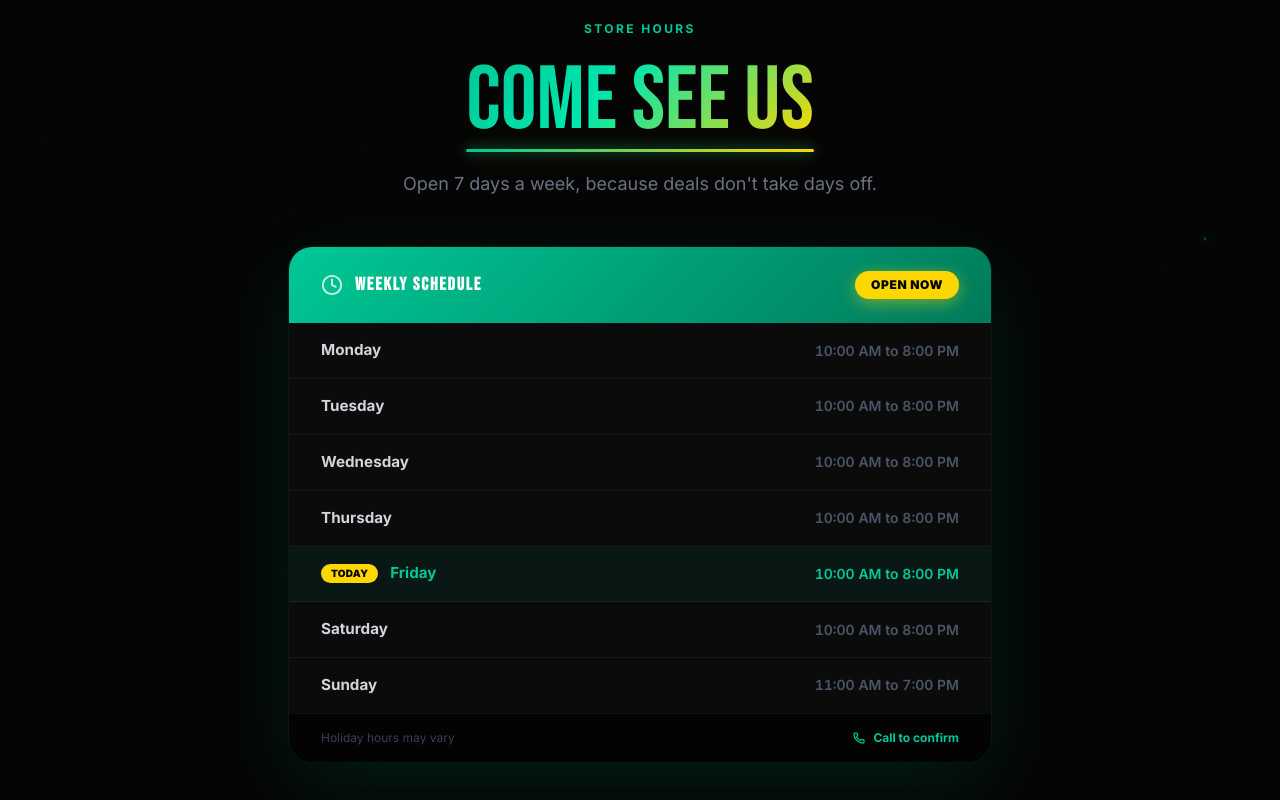
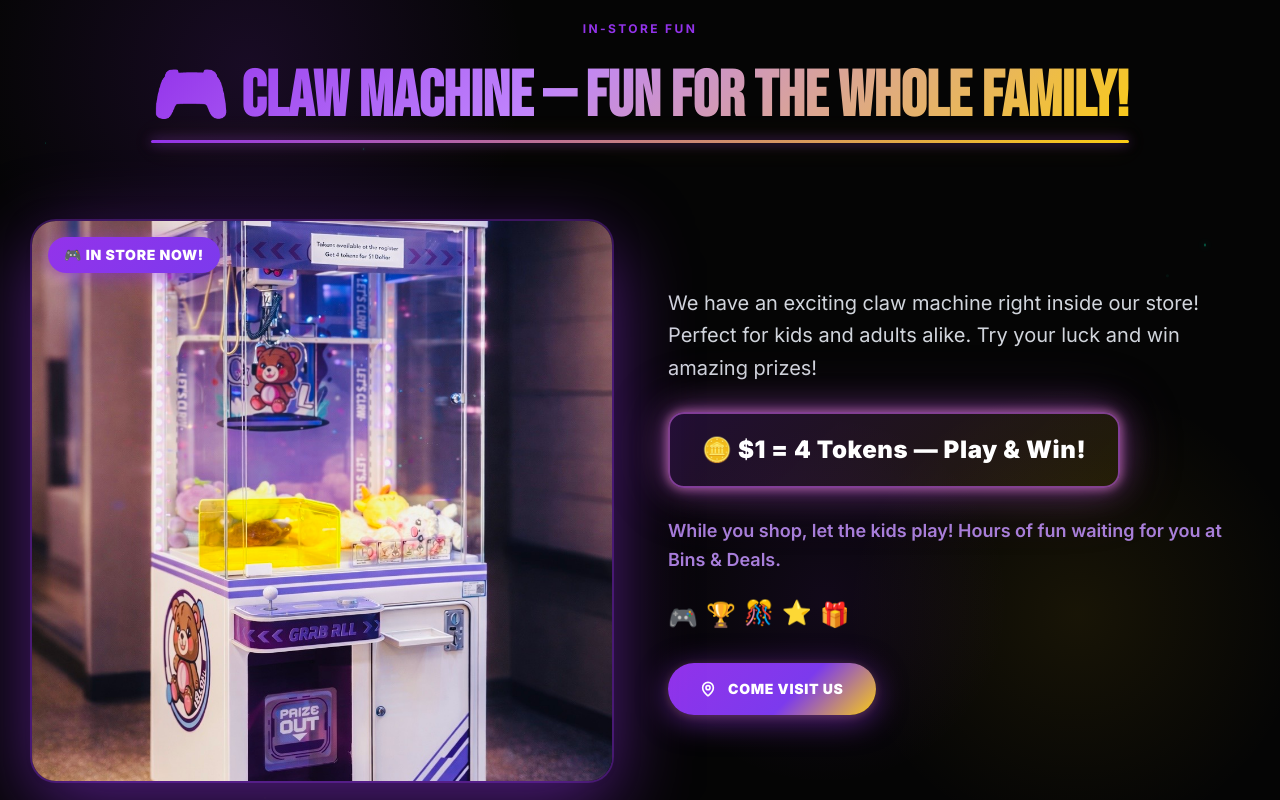
Before and after one commit to Naveen-Madhav/Bins-and-Deals, a React (Vite) app: page / in a window 1280 px wide. Shown: the part 4700-5500 px from the top of the page. Built offline with nearby package versions, Linux system fonts and the light colour scheme.

Commit message:
Added claw machine section

```diff
--- a/src/App.jsx
+++ b/src/App.jsx
@@ -9,6 +9,7 @@ import {
   Wrench, Sparkles, CreditCard, Banknote, RefreshCw,
 } from 'lucide-react'
 import pricingPoster from './assets/pricing-poster.jpg'
+import clawMachineImg from './assets/claw-machine.jpg'
 
 // ─── Constants ───────────────────────────────────────────────────────────────
 const MINT   = '#00C896'
@@ -987,6 +988,166 @@ function TreasureHunt() {
   )
 }
 
+// ─── CLAW MACHINE ────────────────────────────────────────────────────────────
+const PURPLE = '#9333EA'
+const PURPLE_GLOW = 'rgba(147,51,234,0.55)'
+const YELLOW_BRIGHT = '#FACC15'
+
+function ClawMachine() {
+  return (
+    <>
+      <SectionDivider />
+      <section id="claw-machine" className="py-28 overflow-hidden relative" style={{ background: DARK }}>
+        {/* Purple & yellow mesh blobs */}
+        <div className="absolute inset-0 overflow-hidden pointer-events-none">
+          <motion.div
+            className="absolute w-[600px] h-[600px] rounded-full"
+            style={{ background: 'radial-gradient(circle, rgba(147,51,234,0.14) 0%, transparent 65%)', top: '-10%', left: '-8%' }}
+            animate={{ x: [0, 50, -30, 0], y: [0, -40, 50, 0] }}
+            transition={{ duration: 20, repeat: Infinity, ease: 'easeInOut' }}
+          />
+          <motion.div
+            className="absolute w-[500px] h-[500px] rounded-full"
+            style={{ background: 'radial-gradient(circle, rgba(250,204,21,0.08) 0%, transparent 65%)', bottom: '5%', right: '-5%' }}
+            animate={{ x: [0, -40, 30, 0], y: [0, 50, -40, 0] }}
+            transition={{ duration: 26, repeat: Infinity, ease: 'easeInOut', delay: 3 }}
+          />
+          <motion.div
+            className="absolute w-[400px] h-[400px] rounded-full"
+            style={{ background: 'radial-gradient(circle, rgba(147,51,234,0.09) 0%, transparent 65%)', top: '50%', right: '20%' }}
+            animate={{ x: [0, 60, -20, 0], y: [0, -30, 60, 0] }}
+            transition={{ duration: 32, repeat: Infinity, ease: 'easeInOut', delay: 6 }}
+          />
+        </div>
+
+        <Particles count={14} />
+
+        <div className="max-w-7xl mx-auto px-5 sm:px-8 relative z-10">
+          {/* Section header */}
+          <Reveal variants={stagger} className="text-center mb-16">
+            <motion.p
+              variants={fadeUp}
+              className="font-bold uppercase tracking-[0.2em] text-xs mb-5"
+              style={{ color: PURPLE }}
+            >
+              In-Store Fun
+            </motion.p>
+            <motion.h2
+              variants={fadeUp}
+              className="text-[clamp(2.2rem,5vw,4.5rem)] leading-tight font-black mb-5 heading-underline-purple"
+              style={{
+                fontFamily: "'Bebas Neue', sans-serif",
+                background: `linear-gradient(135deg, ${PURPLE} 0%, #c084fc 40%, ${YELLOW_BRIGHT} 100%)`,
+                WebkitBackgroundClip: 'text',
+                WebkitTextFillColor: 'transparent',
+                backgroundClip: 'text',
+                display: 'inline-block',
+              }}
+            >
+              🎮 Claw Machine — Fun for the Whole Family!
+            </motion.h2>
+          </Reveal>
+
+          {/* Content: image + text */}
+          <div className="grid lg:grid-cols-2 gap-14 items-center">
+            {/* Image */}
+            <Reveal variants={stagger}>
+              <motion.div
+                variants={slideLeft}
+                className="relative rounded-3xl overflow-hidden"
+                style={{
+                  boxShadow: `0 0 0 2px rgba(147,51,234,0.3), 0 24px 80px ${PURPLE_GLOW}, 0 4px 24px rgba(0,0,0,0.7)`,
+                }}
+              >
+                {/* Floating glow behind image */}
+                <div
+                  className="absolute -inset-2 rounded-3xl pointer-events-none"
+                  style={{ background: `radial-gradient(ellipse at center, rgba(147,51,234,0.18) 0%, transparent 70%)`, zIndex: 0 }}
+                />
+                <img
+                  src={clawMachineImg}
+                  alt="Claw Machine at Bins and Deals"
+                  className="w-full h-full object-cover relative z-10"
+                  style={{ maxHeight: '560px', display: 'block' }}
+                />
+                {/* Corner badge */}
+                <div
+                  className="absolute top-4 left-4 z-20 px-4 py-2 rounded-full font-black text-sm uppercase tracking-wider text-white"
+                  style={{
+                    background: `linear-gradient(135deg, ${PURPLE} 0%, #7c3aed 100%)`,
+                    boxShadow: `0 4px 20px ${PURPLE_GLOW}`,
+                  }}
+                >
+                  🎮 In Store Now!
+                </div>
+              </motion.div>
+            </Reveal>
+
+            {/* Text */}
+            <Reveal variants={stagger}>
+              <div className="flex flex-col gap-7">
+                <motion.p
+                  variants={slideRight}
+                  className="text-gray-300 text-xl leading-relaxed"
+                >
+                  We have an exciting claw machine right inside our store! Perfect for kids and adults alike. Try your luck and win amazing prizes!
+                </motion.p>
+
+                {/* Glowing token badge */}
+                <motion.div
+                  variants={slideRight}
+                  className="claw-token-badge relative inline-flex items-center justify-center gap-3 rounded-2xl px-8 py-5 text-center self-start"
+                  style={{
+                    background: `linear-gradient(135deg, rgba(147,51,234,0.2) 0%, rgba(250,204,21,0.1) 100%)`,
+                    border: `2px solid rgba(147,51,234,0.5)`,
+                  }}
+                >
+                  <span className="text-2xl font-black text-white tracking-wide">🪙 $1 = 4 Tokens — Play &amp; Win!</span>
+                </motion.div>
+
+                <motion.p
+                  variants={slideRight}
+                  className="text-lg font-semibold leading-relaxed"
+                  style={{ color: 'rgba(196,148,255,0.85)' }}
+                >
+                  While you shop, let the kids play! Hours of fun waiting for you at Bins &amp; Deals.
+                </motion.p>
+
+                {/* Star row */}
+                <motion.div variants={slideRight} className="flex items-center gap-2">
+                  {['🎮','🏆','🎊','⭐','🎁'].map((e, i) => (
+                    <motion.span
+                      key={i}
+                      className="text-2xl"
+                      animate={{ y: [0, -6, 0] }}
+                      transition={{ duration: 1.8, repeat: Infinity, delay: i * 0.25, ease: 'easeInOut' }}
+                    >
+                      {e}
+                    </motion.span>
+                  ))}
+                </motion.div>
+
+                {/* CTA */}
+                <motion.a
+                  variants={slideRight}
+                  href="#location"
+                  className="self-start inline-flex items-center gap-3 font-black px-8 py-4 rounded-full text-sm uppercase tracking-wider text-white transition-opacity hover:opacity-90"
+                  style={{
+                    background: `linear-gradient(135deg, ${PURPLE} 0%, #7c3aed 60%, ${YELLOW_BRIGHT} 100%)`,
+                    boxShadow: `0 6px 30px ${PURPLE_GLOW}, 0 2px 8px rgba(250,204,21,0.2)`,
+                  }}
+                >
+                  <MapPin size={16} strokeWidth={2.5} /> Come Visit Us
+                </motion.a>
+              </div>
+            </Reveal>
+          </div>
+        </div>
+      </section>
+    </>
+  )
+}
+
 // ─── HOURS ───────────────────────────────────────────────────────────────────
 function Hours() {
   const days = [
@@ -1448,6 +1609,7 @@ export default function App() {
       <About />
       <Products />
       <TreasureHunt />
+      <ClawMachine />
       <Hours />
       <Location />
       <FindUsOnline />
--- a/src/index.css
+++ b/src/index.css
@@ -190,4 +190,42 @@
     background: linear-gradient(175deg, #050505 0%, #0a0f0a 50%, #050505 100%);
   }
 
+  /* ── Claw Machine token badge glow animation ── */
+  @keyframes claw-glow-pulse {
+    0%, 100% {
+      box-shadow:
+        0 0 12px rgba(147,51,234,0.8),
+        0 0 30px rgba(147,51,234,0.5),
+        0 0 60px rgba(147,51,234,0.25),
+        0 0 8px rgba(250,204,21,0.4);
+      border-color: rgba(147,51,234,0.7);
+    }
+    50% {
+      box-shadow:
+        0 0 18px rgba(250,204,21,0.9),
+        0 0 45px rgba(250,204,21,0.55),
+        0 0 80px rgba(250,204,21,0.25),
+        0 0 12px rgba(147,51,234,0.5);
+      border-color: rgba(250,204,21,0.8);
+    }
+  }
+
+  .claw-token-badge {
+    animation: claw-glow-pulse 2.2s ease-in-out infinite;
+  }
+
+  /* ── Purple heading underline ── */
+  .heading-underline-purple {
+    position: relative;
+  }
+  .heading-underline-purple::after {
+    content: '';
+    position: absolute;
+    bottom: -6px; left: 0; right: 0;
+    height: 3px;
+    background: linear-gradient(90deg, #9333EA 0%, #FACC15 100%);
+    border-radius: 3px;
+    box-shadow: 0 0 12px rgba(147,51,234,0.7), 0 0 24px rgba(250,204,21,0.3);
+  }
+
 }
```
Also changed, not shown: src/assets/claw-machine.jpg (added).
